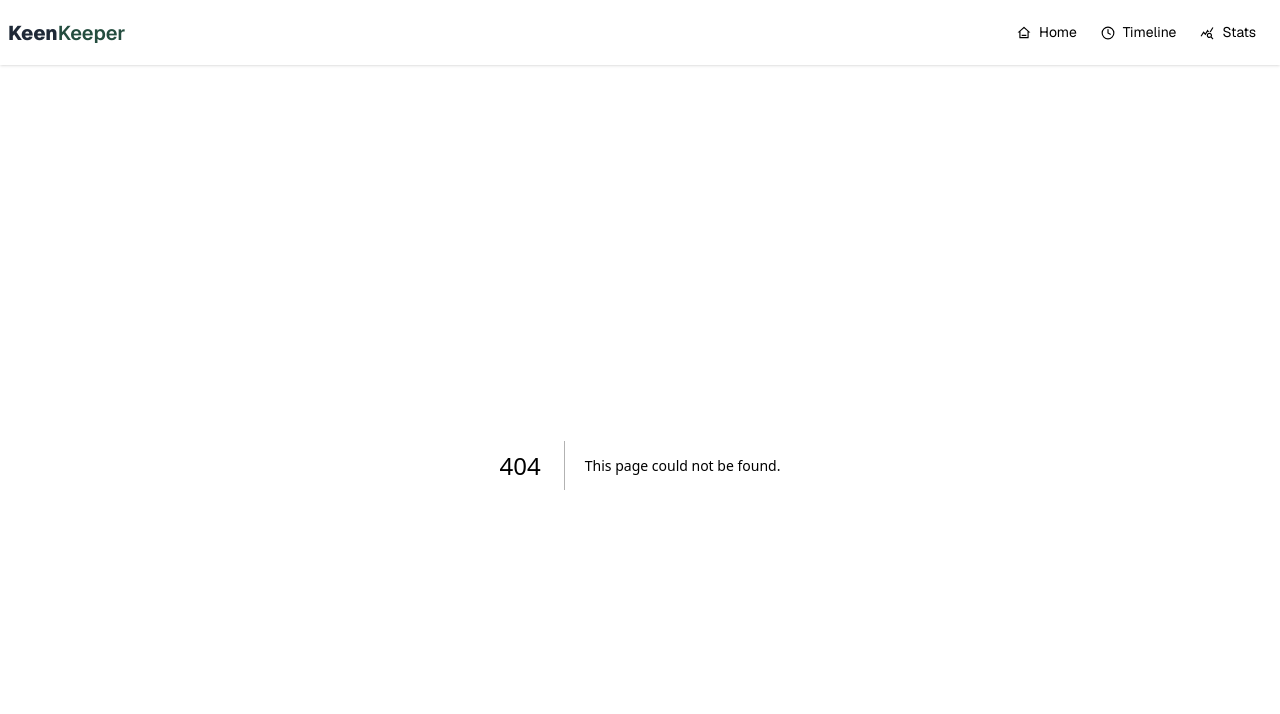
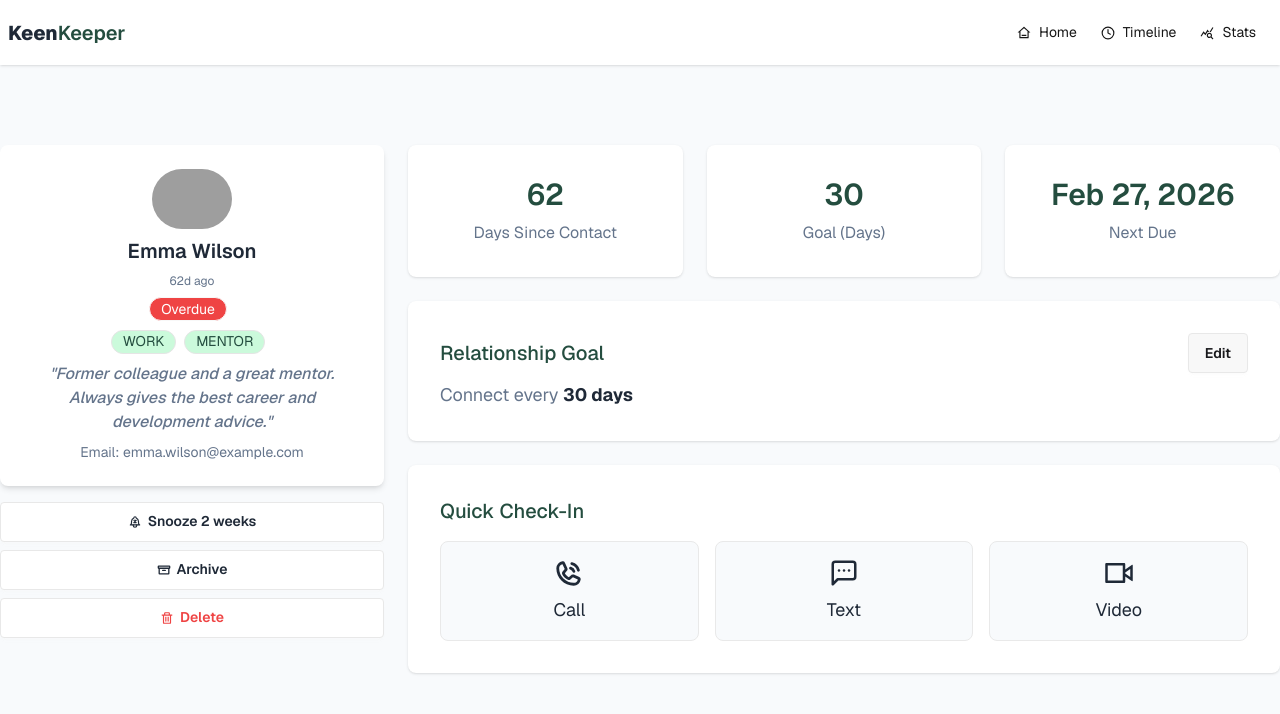
Before and after one commit to RizviBR0/B13-A7-keen-keeper, a Next.js app: page /1 in a window 1280 px wide. Before the commit this address had no page. Shown: the top 714 px of the page. Built offline with nearby package versions, Linux system fonts and the light colour scheme; grey boxes are pictures that could not be loaded.

Commit message:
Enhance friend management features: update friend statuses, add new friend detail page

```diff
--- a/next.config.mjs
+++ b/next.config.mjs
@@ -1,7 +1,19 @@
 /** @type {import('next').NextConfig} */
 const nextConfig = {
   /* config options here */
+  // https://randomuser.me/api/portraits/women/44.jpg
   reactCompiler: true,
+  images: {
+    remotePatterns: [
+      {
+        protocol: "https",
+        hostname: "randomuser.me",
+        port: "",
+        pathname: "/api/portraits/**",
+        search: "",
+      },
+    ],
+  },
 };
 
 export default nextConfig;
--- a/public/friends.json
+++ b/public/friends.json
@@ -5,11 +5,11 @@
     "picture": "https://randomuser.me/api/portraits/women/44.jpg",
     "email": "emma.wilson@example.com",
     "days_since_contact": 62,
-    "status": "overdue",
+    "status": "Overdue",
     "tags": ["work", "mentor"],
     "bio": "Former colleague and a great mentor. Always gives the best career and development advice.",
     "goal": 30,
-    "next_due_date": "2026-02-27"
+    "next_due_date": "Feb 27, 2026"
   },
   {
     "id": 2,
@@ -17,11 +17,11 @@
     "picture": "https://randomuser.me/api/portraits/men/32.jpg",
     "email": "davidk@example.com",
     "days_since_contact": 12,
-    "status": "almost due",
+    "status": "Almost due",
     "tags": ["work", "developer"],
     "bio": "Collaborated on the frontend architecture project. We usually sync up to discuss React and modern UI trends.",
     "goal": 14,
-    "next_due_date": "2026-04-17"
+    "next_due_date": "Apr 17, 2026"
   },
   {
     "id": 3,
@@ -29,11 +29,11 @@
     "picture": "https://randomuser.me/api/portraits/women/68.jpg",
     "email": "lisa.n@example.com",
     "days_since_contact": 5,
-    "status": "on-track",
+    "status": "On-track",
     "tags": ["work", "design"],
     "bio": "Incredible UI/UX designer. We share a love for glassmorphism and minimalist layouts.",
     "goal": 30,
-    "next_due_date": "2026-05-10"
+    "next_due_date": "May 10, 2026"
   },
   {
     "id": 4,
@@ -41,11 +41,11 @@
     "picture": "https://randomuser.me/api/portraits/men/45.jpg",
     "email": "j.wright@example.com",
     "days_since_contact": 45,
-    "status": "overdue",
+    "status": "Overdue",
     "tags": ["hobby", "travel"],
     "bio": "Travel buddy! Always planning the next backpacking adventure or photography trip.",
     "goal": 30,
-    "next_due_date": "2026-03-30"
+    "next_due_date": "Mar 30, 2026"
   },
   {
     "id": 5,
@@ -53,11 +53,11 @@
     "picture": "https://randomuser.me/api/portraits/men/22.jpg",
     "email": "aiyed.textile@example.com",
     "days_since_contact": 13,
-    "status": "almost due",
+    "status": "Almost due",
     "tags": ["close friend", "career"],
     "bio": "Close friend from university days. We always bounce career plans and content ideas off each other.",
     "goal": 15,
-    "next_due_date": "2026-04-17"
+    "next_due_date": "Apr 17, 2026"
   },
   {
     "id": 6,
@@ -65,11 +65,11 @@
     "picture": "https://randomuser.me/api/portraits/men/85.jpg",
     "email": "shipu.hangouts@example.com",
     "days_since_contact": 2,
-    "status": "on-track",
+    "status": "On-track",
     "tags": ["close friend", "foodie"],
     "bio": "Always down for a restaurant hunt and organizing the group hangouts.",
     "goal": 21,
-    "next_due_date": "2026-05-04"
+    "next_due_date": "May 4, 2026"
   },
   {
     "id": 7,
@@ -77,10 +77,10 @@
     "picture": "https://randomuser.me/api/portraits/men/55.jpg",
     "email": "alamin.co@example.com",
     "days_since_contact": 1,
-    "status": "on-track",
+    "status": "On-track",
     "tags": ["co-founder", "tech"],
     "bio": "Co-founder and partner in building software solutions. Constant communication about project architecture.",
     "goal": 7,
-    "next_due_date": "2026-04-21"
+    "next_due_date": "Apr 21, 2026"
   }
 ]
--- /dev/null
+++ b/src/app/[id]/page.jsx
@@ -0,0 +1,106 @@
+import Image from "next/image";
+import friends from "../../../public/friends.json";
+import { TbBellZ } from "react-icons/tb";
+import { PiArchiveBold, PiPhoneCallBold } from "react-icons/pi";
+import { BiTrash } from "react-icons/bi";
+import { LuMessageSquareMore } from "react-icons/lu";
+import { RiVideoOnLine } from "react-icons/ri";
+
+const page = async ({ params }) => {
+    const { id } = await params;
+    const expectedFriend = friends.find(f => f.id === Number(id));
+
+    let statusColor = "";
+
+    if (expectedFriend.status.toLowerCase() == "overdue") {
+        statusColor = "bg-[#EF4444]";
+    } else if (expectedFriend.status.toLowerCase() == "almost due") {
+        statusColor = "bg-[#EFAD44]";
+    } else if (expectedFriend.status.toLowerCase() == "on-track") {
+        statusColor = "bg-[#244D3F]";
+    }
+
+    return (
+        <div className="my-8 sm:my-12 md:my-16 lg:my-20 flex lg:flex-row flex-col gap-6 w-full">
+            <div className="space-y-4 lg:max-w-sm w-full">
+                <div className="shadow-md rounded-lg bg-white p-6 flex justify-center items-center gap-2 flex-col">
+                    <Image className="rounded-full" src={expectedFriend.picture} width={80} height={80} alt={expectedFriend.name} />
+
+                    <div className="text-center space-y-2">
+                        <h1 className="font-semibold text-xl text-[#1F2937]">{expectedFriend.name}</h1>
+                        <p className="text-[#64748B] text-xs">{expectedFriend.days_since_contact}d ago</p>
+
+                        <span className={`badge ${statusColor} text-white rounded-full mr-2`}>
+                            {expectedFriend.status}
+                        </span>
+
+                        <div className="space-x-2 flex-wrap">
+                            {expectedFriend.tags.map((tag, idx) => (
+                                <span key={idx} className="badge badge-soft bg-[#CBFADB] text-[#244D3F] rounded-full mr-2 uppercase">
+                                    {tag}
+                                </span>
+                            ))}
+                        </div>
+
+                        <p className="font-medium text-[#64748B] italic">&quot;{expectedFriend.bio}&quot;</p>
+                        <p className="text-sm text-[#64748B] font-normal">Email: {expectedFriend.email}</p>
+                    </div>
+                </div>
+
+                <div className="flex flex-col gap-2">
+                    <button className="btn bg-white text-[#1F2937]"><TbBellZ />Snooze 2 weeks</button>
+                    <button className="btn bg-white text-[#1F2937]"><PiArchiveBold />Archive</button>
+                    <button className="btn bg-white text-[#EF4444]"><BiTrash />Delete</button>
+                </div>
+            </div>
+
+            <div className="flex-1 space-y-6">
+                <div className="flex gap-6 md:flex-row flex-col">
+                    <div className="bg-white p-8 rounded-lg shadow-sm space-y-2 text-center w-full">
+                        <h1 className="text-[#244D3F] font-semibold text-3xl">
+                            {expectedFriend.days_since_contact}
+                        </h1>
+                        <p className="text-[#64748B]">Days Since Contact</p>
+                    </div>
+
+                    <div className="bg-white p-8 rounded-lg shadow-sm space-y-2 text-center w-full">
+                        <h1 className="text-[#244D3F] font-semibold text-3xl">
+                            {expectedFriend.goal}
+                        </h1>
+                        <p className="text-[#64748B]">Goal (Days)</p>
+                    </div>
+
+                    <div className="bg-white p-8 rounded-lg shadow-sm space-y-2 text-center w-full">
+                        <h1 className="text-[#244D3F] font-semibold text-3xl">
+                            {expectedFriend.next_due_date}
+                        </h1>
+                        <p className="text-[#64748B]">Next Due</p>
+                    </div>
+                </div>
+
+                <div className="bg-white p-8 rounded-lg shadow-sm space-y-2 w-full">
+                    <div className="flex justify-between items-center">
+                        <h1 className="text-[#244D3F] font-medium text-xl">
+                            Relationship Goal
+                        </h1>
+                        <button className="btn">Edit</button>
+                    </div>
+                    <p className="text-[#64748B] text-lg">Connect every <span className="font-bold text-[#1F2937]">30 days</span></p>
+                </div>
+
+                <div className="bg-white p-8 rounded-lg shadow-sm space-y-4 w-full">
+                    <h1 className="text-[#244D3F] font-medium text-xl">
+                        Quick Check-In
+                    </h1>
+                    <div className="flex gap-4 flex-col sm:flex-row">
+                        <button className="bg-[#F8FAFC] border border-[#E9E9E9] rounded-lg p-4 gap-2 text-lg text-[#1F2937] w-full flex flex-col justify-center items-center cursor-pointer hover:bg-[#edeff3]"><PiPhoneCallBold className="font-bold text-3xl text[#1F2937] " />Call</button>
+                        <button className="bg-[#F8FAFC] border border-[#E9E9E9] rounded-lg p-4 gap-2 text-lg text-[#1F2937] w-full flex flex-col justify-center items-center cursor-pointer hover:bg-[#edeff3]"><LuMessageSquareMore className="font-bold text-3xl text[#1F2937]" />Text</button>
+                        <button className="bg-[#F8FAFC] border border-[#E9E9E9] rounded-lg p-4 gap-2 text-lg text-[#1F2937] w-full flex flex-col justify-center items-center cursor-pointer hover:bg-[#edeff3]"><RiVideoOnLine className="font-bold text-3xl text[#1F2937]" />Video</button>
+                    </div>
+                </div>
+            </div>
+        </div>
+    );
+};
+
+export default page;
--- a/src/app/layout.js
+++ b/src/app/layout.js
@@ -23,7 +23,7 @@ export default function RootLayout({ children }) {
       lang="en"
       data-theme="light"
       className={`${geistSans.variable} ${geistMono.variable} h-full antialiased`}
-      suppresshydrationwarning={true}
+      suppressHydrationWarning
     >
       <body className="min-h-full flex flex-col font-sans">
         <header>
--- a/src/app/page.js
+++ b/src/app/page.js
@@ -6,15 +6,15 @@ export default async function Home() {
   const totalFriends = friends.length;
 
   const onTrackCount = friends.filter(
-    (friend) => friend.status === "on-track",
+    (friend) => friend.status.toLowerCase() === "on-track",
   ).length;
 
   const needAttentionCount = friends.filter(
-    (friend) => friend.status === "overdue" || friend.status === "almost due",
+    (friend) => friend.status.toLowerCase() === "overdue" || friend.status.toLowerCase() === "almost due",
   ).length;
 
   return (
-    <div className="space-y-6">
+    <div className="space-y-6 mb-20">
       <div className="text-center mt-16 mb-10 space-y-4">
         <h1 className="text-4xl md:text-5xl font-bold text-[#1F2937]">
           Friends to keep close in your life
@@ -59,10 +59,15 @@ export default async function Home() {
 
       <div className="divider"></div>
 
-      <div className="grid grid-cols-1 sm:grid-cols-2 md:grid-cols-4 gap-6">
-        {friends.map((friend) => (
-          <FriendCard key={friend.id} friend={friend} />
-        ))}
+      <div>
+        <h1 className="font-semibold text-2xl text-[#1F2937] mb-4">
+          Your Friends
+        </h1>
+        <div className="grid grid-cols-1 sm:grid-cols-2 md:grid-cols-4 gap-6">
+          {friends.map((friend) => (
+            <FriendCard key={friend.id} friend={friend} />
+          ))}
+        </div>
       </div>
     </div>
   );
--- a/src/components/FriendCard.jsx
+++ b/src/components/FriendCard.jsx
@@ -1,8 +1,38 @@
-const FriendCard = () => {
+import Image from "next/image";
+import Link from "next/link";
+
+const FriendCard = ({ friend }) => {
+    let statusColor = "";
+
+    if (friend.status.toLowerCase() == "overdue") {
+        statusColor = "bg-[#EF4444]";
+    } else if (friend.status.toLowerCase() == "almost due") {
+        statusColor = "bg-[#EFAD44]";
+    } else if (friend.status.toLowerCase() == "on-track") {
+        statusColor = "bg-[#244D3F]";
+    }
+
     return (
-        <div>
-            JDJD
-        </div>
+        <Link href={`/${friend.id}`} className="shadow-md rounded-lg bg-white p-6 flex justify-center items-center gap-2 flex-col">
+            <Image className="rounded-full" src={friend.picture} width={80} height={80} alt={friend.name} />
+
+            <div className="text-center space-y-2">
+                <h1 className="font-semibold text-xl text-[#1F2937]">{friend.name}</h1>
+                <p className="text-[#64748B] text-xs">{friend.days_since_contact}d ago</p>
+
+                <div className="space-x-2 flex-wrap">
+                    {friend.tags.map((tag, idx) => (
+                        <span key={idx} className="badge badge-soft bg-[#CBFADB] text-[#244D3F] rounded-full mr-2 uppercase">
+                            {tag}
+                        </span>
+                    ))}
+                </div>
+
+                <span className={`badge ${statusColor} text-white rounded-full mr-2`}>
+                    {friend.status}
+                </span>
+            </div>
+        </Link>
     );
 };
 
--- a/src/components/Navbar.jsx
+++ b/src/components/Navbar.jsx
@@ -11,8 +11,8 @@ const Navbar = () => {
 
     const links = <>
         <li className={`rounded-md ${pathname === "/" ? "bg-[#244D3F] text-white font-semibold" : ""}`}><Link href="/"><RiHome3Line />Home</Link></li>
-        <li className={`rounded-md ${pathname === "/users" ? "bg-[#244D3F] text-white font-semibold" : ""}`}><Link href="/users"><FiClock />Timeline</Link></li>
-        <li className={`rounded-md ${pathname === "/contact" ? "bg-[#244D3F] text-white font-semibold" : ""}`}><Link href="/contact"><MdOutlineQueryStats />Stats</Link></li>
+        <li className={`rounded-md ${pathname === "/timeline" ? "bg-[#244D3F] text-white font-semibold" : ""}`}><Link href="/timeline"><FiClock />Timeline</Link></li>
+        <li className={`rounded-md ${pathname === "/stats" ? "bg-[#244D3F] text-white font-semibold" : ""}`}><Link href="/stats"><MdOutlineQueryStats />Stats</Link></li>
     </>
 
     return (
```
